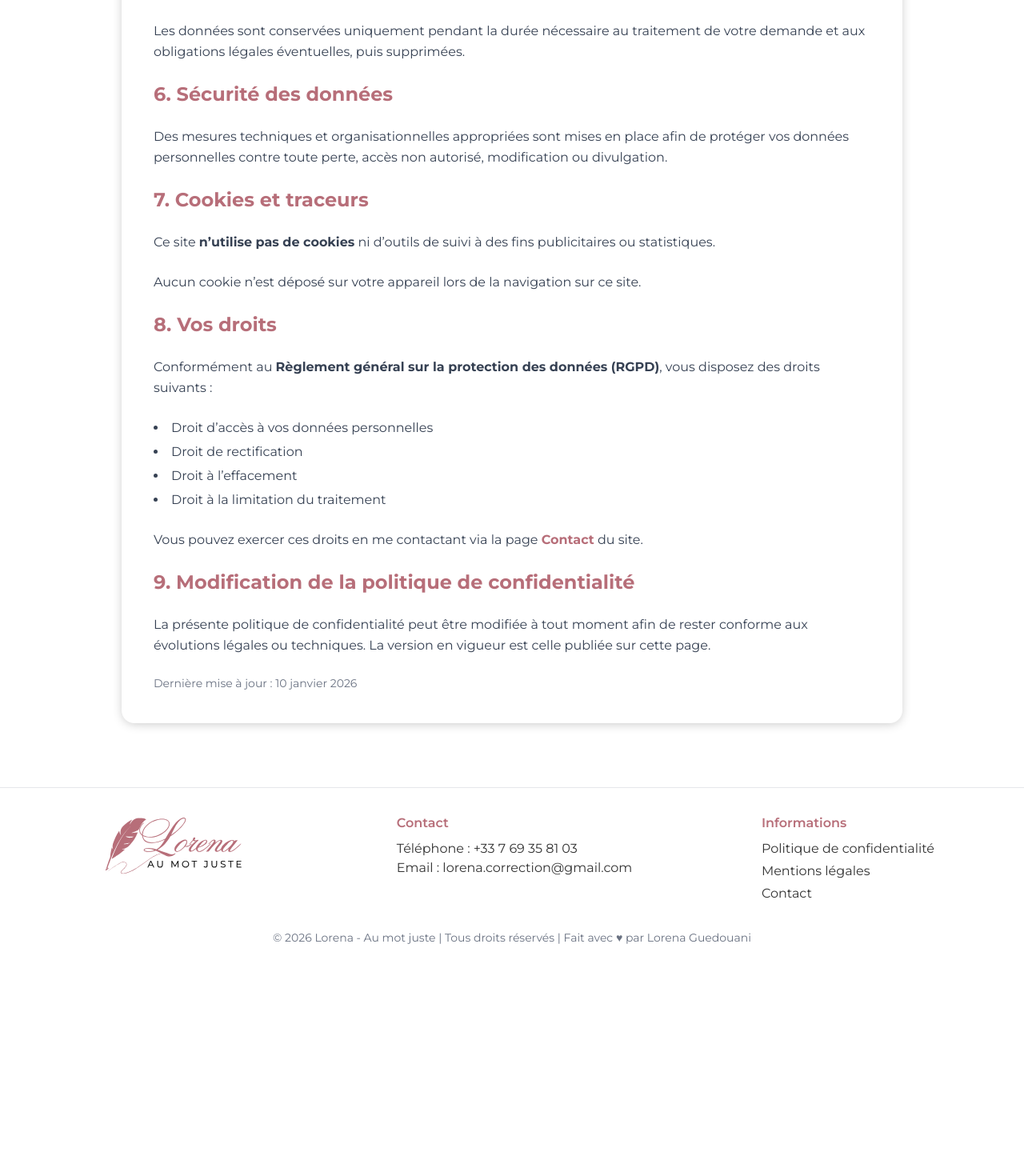
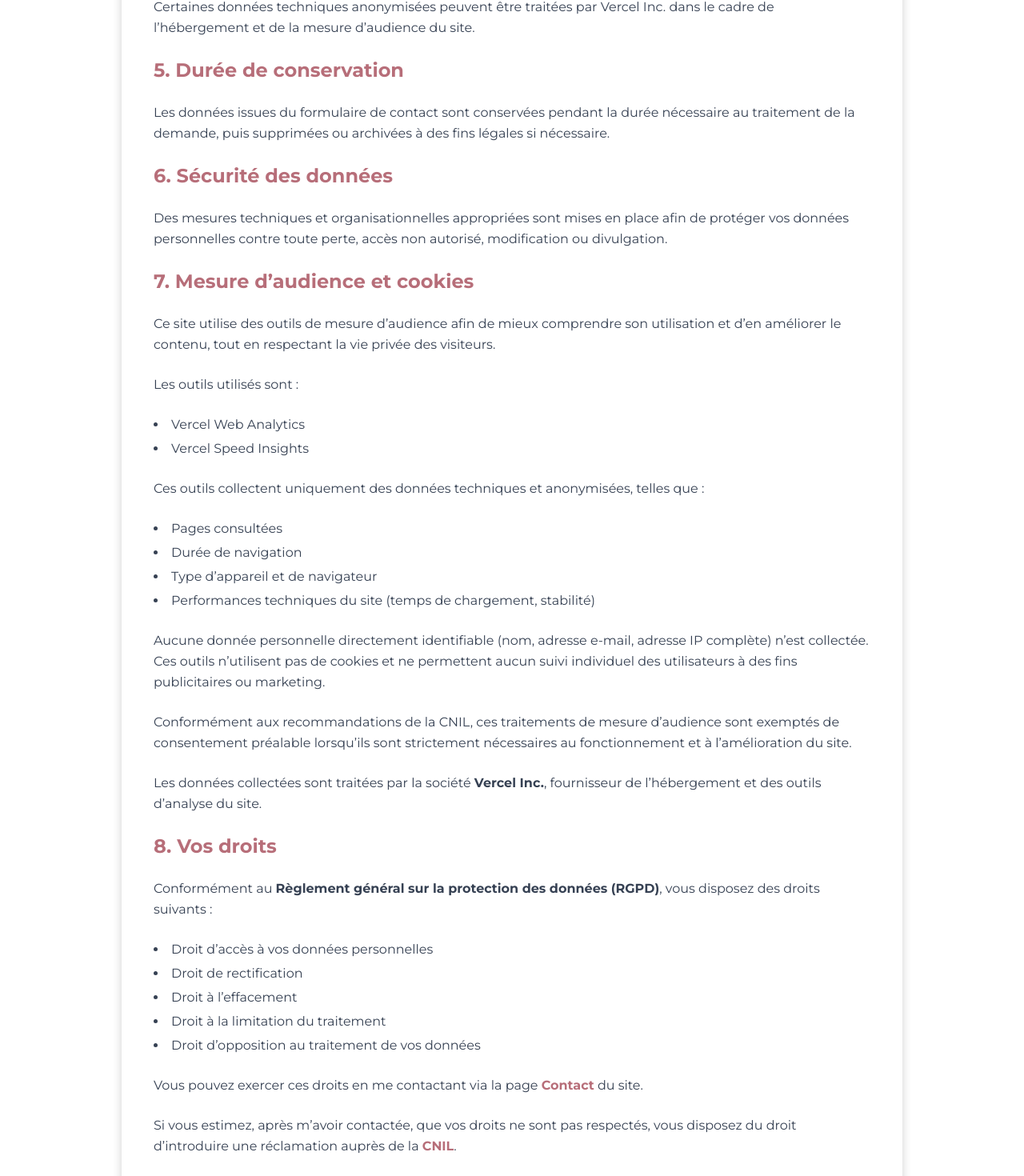
Before and after one commit to EthwallLo/lorena-website-correction, a Next.js app: page /confidentialite in a window 1280 px wide. Shown: the part 1640-3110 px from the top of the page at 80% size. Before the commit the page ends 2856 px from the top, so only its background shows below. Built offline with nearby package versions, Linux system fonts and the light colour scheme; a web font is replaced by a local one.

Commit message:
fix: correction politique confidnetialité

```diff
--- a/app/confidentialite/page.tsx
+++ b/app/confidentialite/page.tsx
@@ -63,7 +63,8 @@ export default function PrivacyPolicyPage() {
                 utilisez ce site, notamment lorsque vous me contactez via le
                 formulaire de contact.
               </p>
-              <p>Les données susceptibles d’être collectées sont :
+              <p>
+                Les données susceptibles d’être collectées sont :
                 <ul className="list-disc list-inside space-y-1">
                   <li>
                     <strong>Nom et/ou prénom</strong>
@@ -80,8 +81,9 @@ export default function PrivacyPolicyPage() {
                 </ul>
               </p>
               <p>
-                Aucune donnée personnelle n’est collectée sans votre{" "}
-                <strong>consentement explicite</strong>.
+                Aucune donnée personnelle n’est collectée sans que vous en soyez
+                informé et sans qu’elle soit strictement nécessaire au
+                traitement de votre demande.
               </p>
 
               <h2 className="text-2xl font-bold text-[#B76E79]">
@@ -118,14 +120,19 @@ export default function PrivacyPolicyPage() {
                 nécessaires au fonctionnement du site (hébergement, formulaire),
                 dans le respect de la réglementation en vigueur.
               </p>
+              <p>
+                Certaines données techniques anonymisées peuvent être traitées
+                par Vercel Inc. dans le cadre de l’hébergement et de la mesure
+                d’audience du site.
+              </p>
 
               <h2 className="text-2xl font-bold text-[#B76E79]">
                 5. Durée de conservation
               </h2>
               <p>
-                Les données sont conservées uniquement pendant la durée
-                nécessaire au traitement de votre demande et aux obligations
-                légales éventuelles, puis supprimées.
+                Les données issues du formulaire de contact sont conservées
+                pendant la durée nécessaire au traitement de la demande, puis
+                supprimées ou archivées à des fins légales si nécessaire.
               </p>
 
               <h2 className="text-2xl font-bold text-[#B76E79]">
@@ -138,15 +145,56 @@ export default function PrivacyPolicyPage() {
               </p>
 
               <h2 className="text-2xl font-bold text-[#B76E79]">
-                7. Cookies et traceurs
+                7. Mesure d’audience et cookies
               </h2>
+
               <p>
-                Ce site <strong>n’utilise pas de cookies</strong> ni d’outils de
-                suivi à des fins publicitaires ou statistiques.
+                Ce site utilise des outils de mesure d’audience afin de mieux
+                comprendre son utilisation et d’en améliorer le contenu, tout en
+                respectant la vie privée des visiteurs.
               </p>
+
+              <p>Les outils utilisés sont :</p>
+
+              <ul className="list-disc list-inside space-y-1">
+                <li>Vercel Web Analytics</li>
+                <li>Vercel Speed Insights</li>
+              </ul>
+
               <p>
-                Aucun cookie n’est déposé sur votre appareil lors de la
-                navigation sur ce site.
+                Ces outils collectent uniquement des données techniques et
+                anonymisées, telles que :
+              </p>
+
+              <ul className="list-disc list-inside space-y-1">
+                <li>Pages consultées</li>
+                <li>Durée de navigation</li>
+                <li>Type d’appareil et de navigateur</li>
+                <li>
+                  Performances techniques du site (temps de chargement,
+                  stabilité)
+                </li>
+              </ul>
+
+              <p>
+                Aucune donnée personnelle directement identifiable (nom, adresse
+                e-mail, adresse IP complète) n’est collectée. Ces outils
+                n’utilisent pas de cookies et ne permettent aucun suivi
+                individuel des utilisateurs à des fins publicitaires ou
+                marketing.
+              </p>
+
+              <p>
+                Conformément aux recommandations de la CNIL, ces traitements de
+                mesure d’audience sont exemptés de consentement préalable
+                lorsqu’ils sont strictement nécessaires au fonctionnement et à
+                l’amélioration du site.
+              </p>
+
+              <p>
+                Les données collectées sont traitées par la société{" "}
+                <strong>Vercel Inc.</strong>, fournisseur de l’hébergement et
+                des outils d’analyse du site.
               </p>
 
               <h2 className="text-2xl font-bold text-[#B76E79]">
@@ -164,6 +212,7 @@ export default function PrivacyPolicyPage() {
                 <li>Droit de rectification</li>
                 <li>Droit à l’effacement</li>
                 <li>Droit à la limitation du traitement</li>
+                <li>Droit d’opposition au traitement de vos données</li>
               </ul>
               <p>
                 Vous pouvez exercer ces droits en me contactant via la page{" "}
@@ -175,6 +224,19 @@ export default function PrivacyPolicyPage() {
                   Contact
                 </a>{" "}
                 du site.
+              </p>
+              <p>
+                Si vous estimez, après m’avoir contactée, que vos droits ne sont
+                pas respectés, vous disposez du droit d’introduire une
+                réclamation auprès de la{" "}
+                <a
+                  href="https://www.cnil.fr/fr"
+                  className="text-[#B76E79] font-bold"
+                  rel="noopener noreferrer"
+                >
+                  CNIL
+                </a>
+                .
               </p>
 
               <h2 className="text-2xl font-bold text-[#B76E79]">
```
